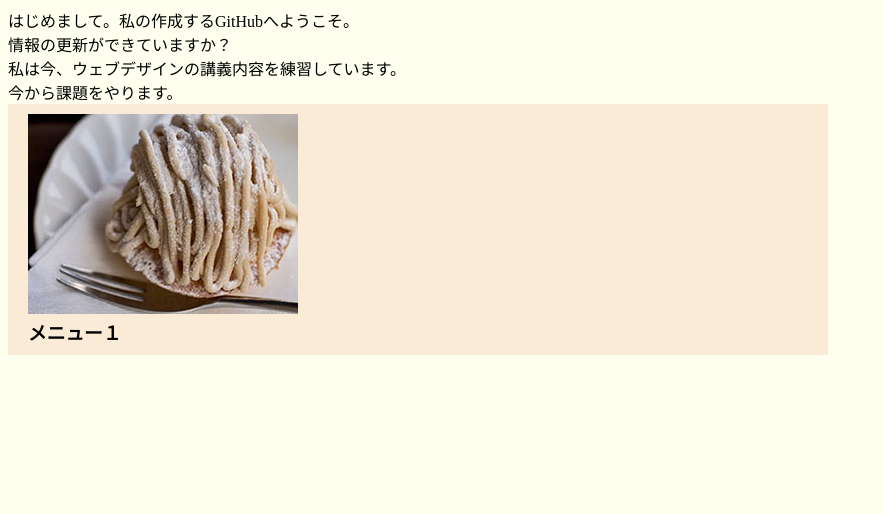
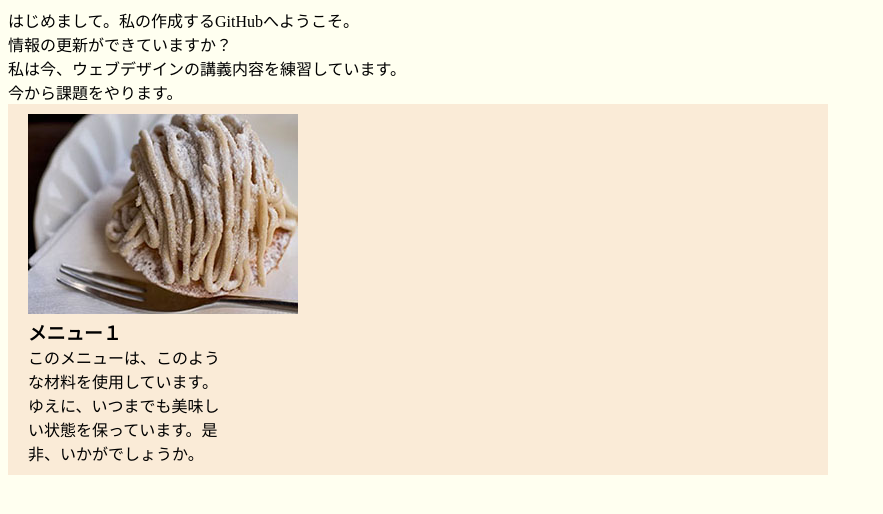
Before and after one commit to c3200188/www, a plain HTML site: page index.html in a window 1280 px wide. Shown: the whole page, without its empty margins (0-883 px from the left). Drawn offline with Linux system fonts and the light colour scheme.

Commit message:
2023/05/31

```diff
--- a/index.html
+++ b/index.html
@@ -39,6 +39,12 @@
             <section class = "sweets">
                 <img src="images/blanc2.jpg" alt="モンブランの写真">
                 <h3>メニュー１</h3>
+                <p>このメニューは、このよう<br>
+                    な材料を使用しています。<br>
+                    ゆえに、いつまでも美味し<br>
+                    い状態を保っています。是<br>
+                    非、いかがでしょうか。
+                </p>
             </section>
             </article>
     </main>
```
